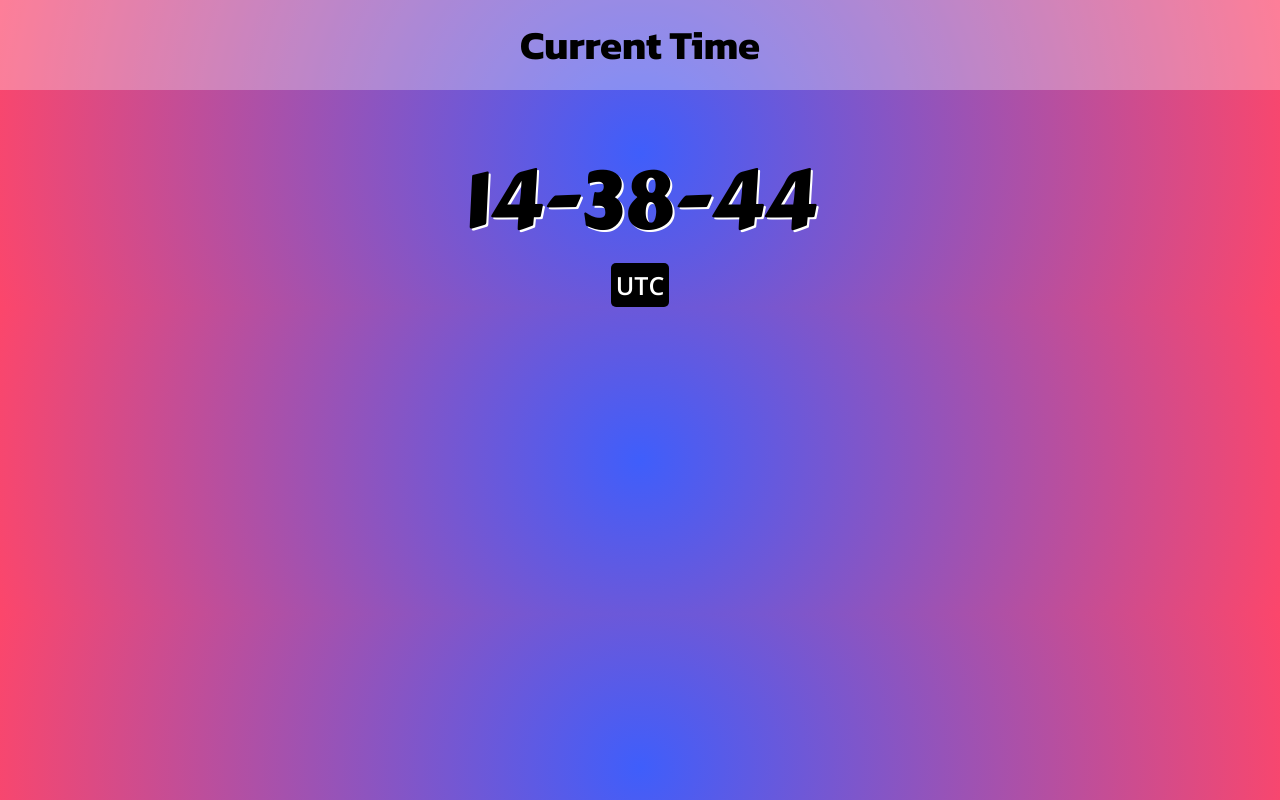
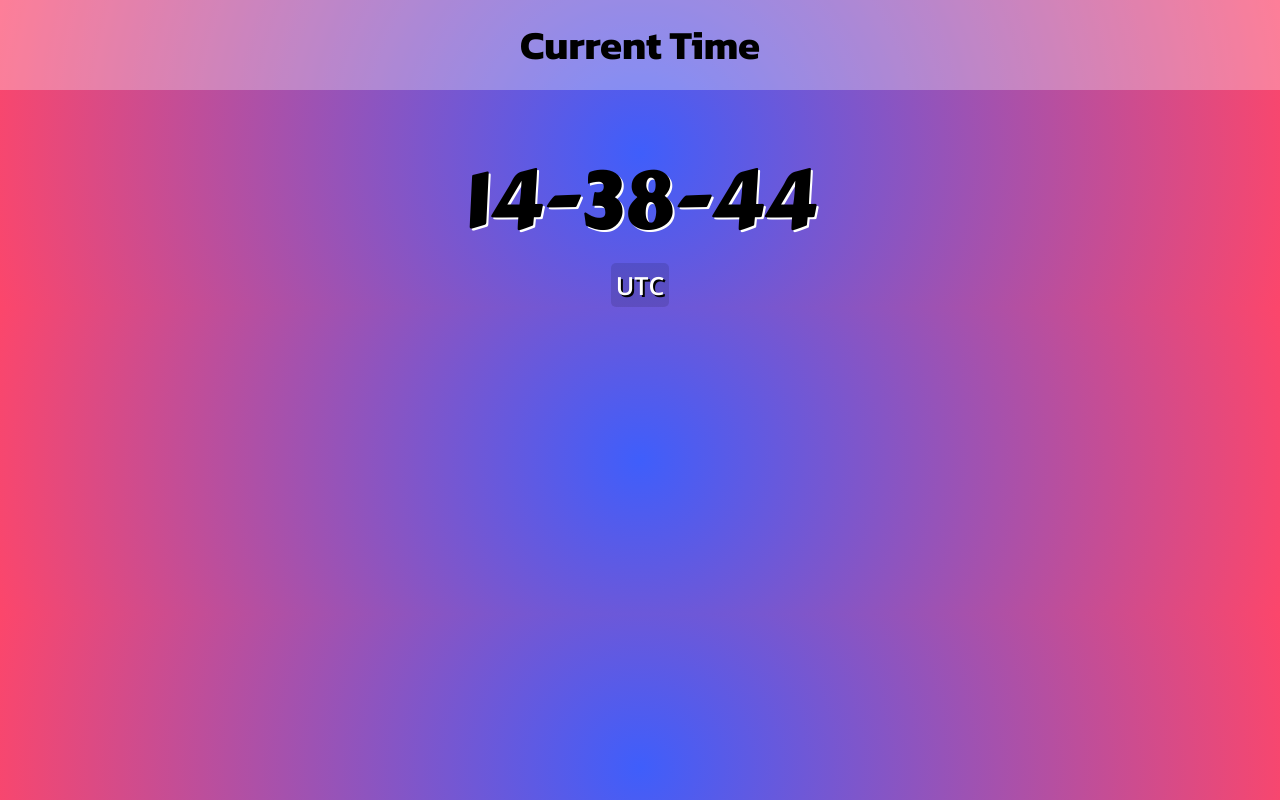
Before and after one commit to brailyguzman/Time-Display, a plain HTML site: page index.html in a window 1280 px wide. Drawn offline with nearby package versions, Linux system fonts and the light colour scheme.

Commit message:
Add files via upload

```diff
--- a/css/style.scss
+++ b/css/style.scss
@@ -31,7 +31,6 @@ body {
         text-shadow: 2px 2px white;
         justify-content: center;
         font-size: 80px;
-
     }
 
     .timezone-container {
@@ -41,10 +40,11 @@ body {
 
         #timezone {
             font-size: 25px;
-            background-color: rgb(0, 0, 0);
+            background-color: rgba(0, 0, 0, 0.121);
             color: rgb(255, 255, 255);
             padding: 5px;
             border-radius: 5px;
+            text-shadow: 2px 2px black;
         }
     }
 }
```
Also changed, not shown: css/style.css, 1 other file.
